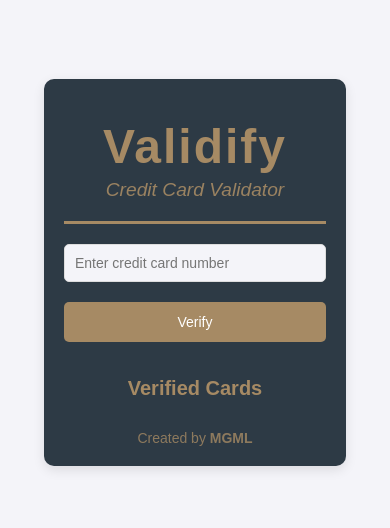
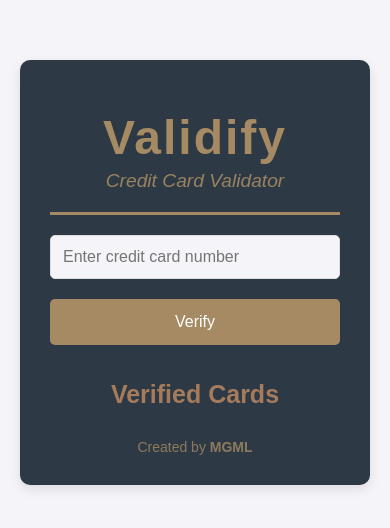
Before and after one commit to mgmayaguari/Validify, a React (Create React App) app: page / in a window 390 px wide. Shown: the part 150-678 px from the top of the page. Built offline with nearby package versions, Linux system fonts and the light colour scheme.

Commit message:
code clean up

```diff
--- a/src/App.css
+++ b/src/App.css
@@ -16,6 +16,14 @@ body {
   padding: 20px;
 }
 
+/* General */
+h2 {
+  color: #A67B5B; /* Accent color */
+  font-size: 25px;
+  margin-bottom: 10px;
+  text-align: center;
+}
+
 .App {
   background-color: #2d3a45; /* Primary color */
   color: white;
@@ -31,7 +39,7 @@ body {
   background-color: #2d3a45; /* Primary color */
   padding: 20px;
   text-align: center;
-  border-bottom: 3px solid #a68a64; /* Accent color for separation */
+  border-bottom: 3px solid #a68a64; /* Secondary color for separation */
 }
 
 .App-title {
@@ -49,7 +57,7 @@ body {
   font-style: italic;
   opacity: 0.9;
 }
-/* Form and Button Styles */
+/* Form Style */
 .form-container {
   margin: 20px auto;
   text-align: center;
@@ -69,16 +77,17 @@ input {
 }
 
 input:focus {
-  border-color: #A68A64; /* Accent color */
+  border-color: #A68A64; /* Secondary color */
 }
 
+/* Button Style */
 button {
   width: 100%;
   padding: 14px;
   margin-bottom: 15px;
   border: none;
   border-radius: 5px;
-  background-color: #A68A64; /* Accent color */
+  background-color: #A68A64; /* Secondary color */
   color: white;
   font-size: 16px;
   cursor: pointer;
@@ -95,10 +104,10 @@ button:active {
 
 /* Validation Message Styles */
 .result-message {
-  margin-top: 20px;
   font-size: 1.2rem;
   font-weight: bold;
   text-align: center;
+  margin-bottom: 25px;
 }
 
 .result-message.valid {
@@ -123,6 +132,7 @@ button:active {
   border-radius: 5px;
   color: white;
   font-weight: bold;
+  text-align: center;
 }
 
 .verified-list .valid {
@@ -131,32 +141,6 @@ button:active {
 
 .verified-list .invalid {
   background-color: #dc3545; /* Red */
-}
-
-/* General */
-h1 {
-  font-size: 24px;
-  text-align: center;
-  margin-bottom: 20px;
-  font-weight: 600;
-  letter-spacing: 1px;
-}
-
-h2 {
-  color: #A68A64;
-  font-size: 20px;
-  margin-bottom: 10px;
-  text-align: center;
-}
-
-p {
-  text-align: center;
-  font-size: 18px;
-  margin: 10px 0;
-}
-
-li span {
-  font-weight: bold;
 }
 
 /* Footer styles */
@@ -178,31 +162,3 @@ li span {
   text-decoration: underline;
   opacity: 1;
 }
-
-@media (max-width: 480px) {
-  .App {
-    padding: 20px;
-  }
-
-  h1 {
-    font-size: 20px;
-  }
-
-  input {
-    padding: 10px;
-    font-size: 14px;
-  }
-
-  button {
-    padding: 12px;
-    font-size: 14px;
-  }
-
-  p {
-    font-size: 16px;
-  }
-
-  li {
-    font-size: 14px;
-  }
-}
--- a/src/App.js
+++ b/src/App.js
@@ -59,7 +59,6 @@ function App() {
     if (cardNumber && isValid !== null) {
       const newCard = {
         number: cardNumber.slice(-4), // Store only the last 4 digits
-        valid: isValid ? "VALID" : "NOT VALID",
         validStatus: isValid ? "valid" : "invalid",
       };
 
@@ -109,7 +108,7 @@ function App() {
       <ul className="verified-list">
         {verifiedCards.map((card, index) => (
           <li key={index} className={card.validStatus}>
-            **** **** **** {card.number} - {card.valid}
+            **** **** **** {card.number}
           </li>
         ))}
       </ul>
```
